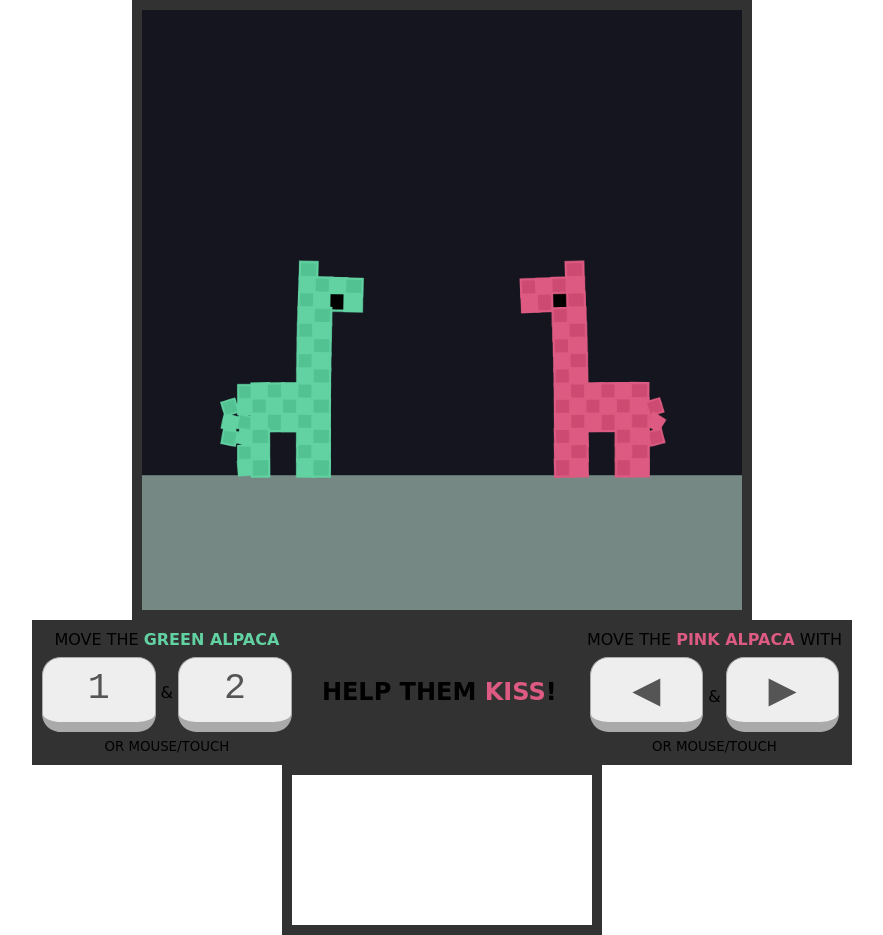
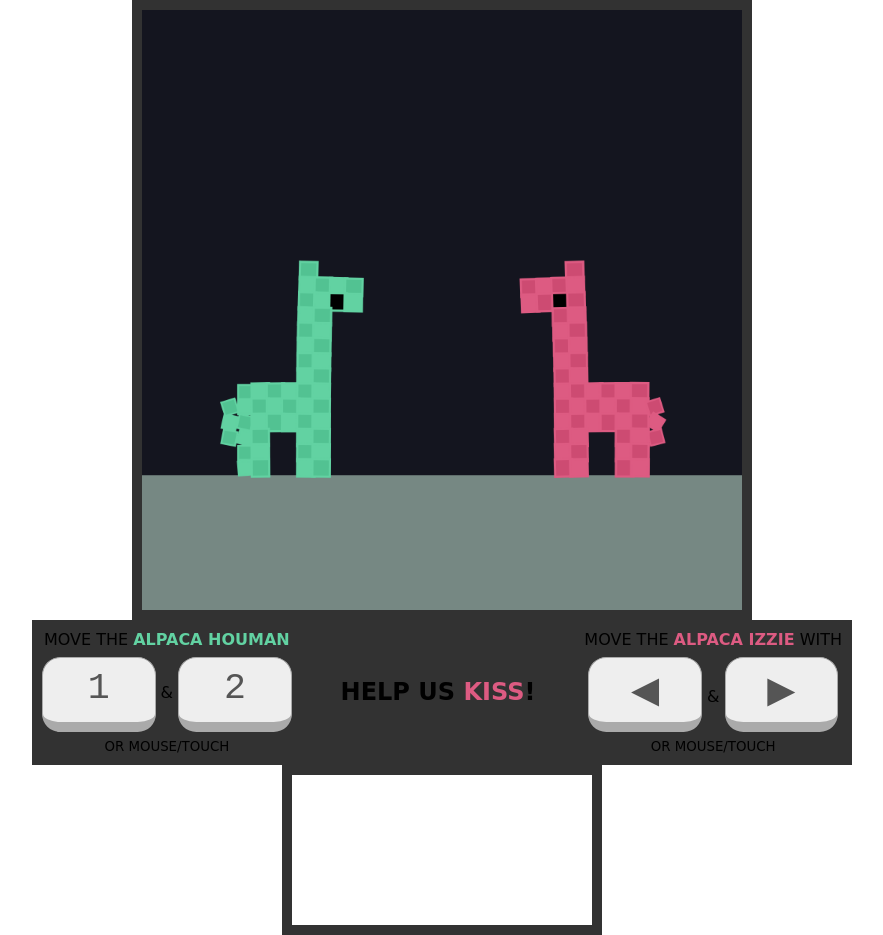
Before and after one commit to hxouman/valentinewoah, a plain HTML site: page index.html in a window 1280 px wide. Shown: the whole page, without its empty margins (198-1081 px from the left). Drawn offline with nearby package versions, Linux system fonts and the light colour scheme; a web font is replaced by a local one.

Commit message:
Update index.html

```diff
--- a/index.html
+++ b/index.html
@@ -14,15 +14,15 @@
 
     <div class="controls">
         <div class="green">
-            Move the <b>green alpaca</b>
+            Move the <b> alpaca houman</b>
             <div class="keys"><kbd data-key="1">1</kbd> & <kbd data-key="2">2</kbd></div>
             <small>or mouse/touch</small>
         </div>
 
-        <div class="mission">Help them <span class="throb">kiss</span>!</div>
+        <div class="mission">Help us <span class="throb">kiss</span>!</div>
 
         <div class="pink">
-            Move the <b>pink alpaca</b> with
+            Move the <b> alpaca izzie</b> with
             <div class="keys"><kbd data-key="arrowleft">◀︎</kbd> & <kbd data-key="arrowright">▶</kbd></div>
             <small>or mouse/touch</small>
         </div>
```
